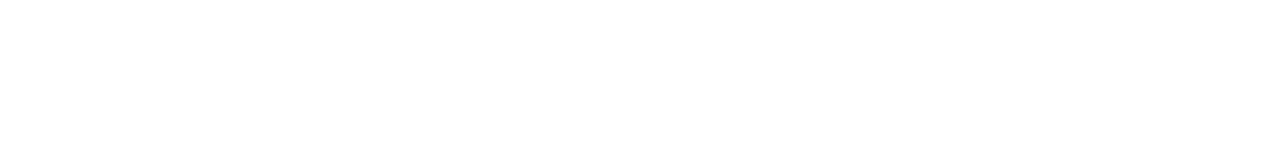
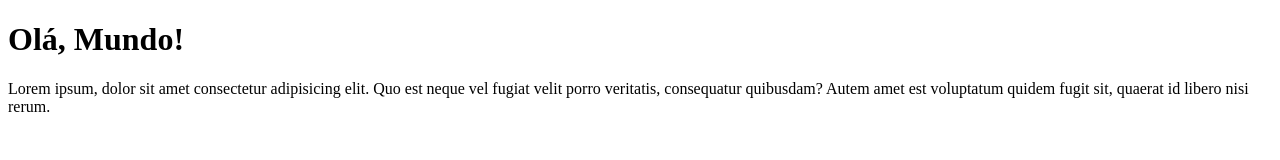
Before and after one commit to felipedantas043/curso-html5-css3, a plain HTML site: page exercicios/ex001.html in a window 1280 px wide. Drawn offline with Linux system fonts and the light colour scheme.

Commit message:
Update ex001.html

```diff
--- a/exercicios/ex001.html
+++ b/exercicios/ex001.html
@@ -3,9 +3,10 @@
 <head>
     <meta charset="UTF-8">
     <meta name="viewport" content="width=device-width, initial-scale=1.0">
-    <title>Document</title>
+    <title>exercicio 01</title>
 </head>
 <body>
-
+    <h1>Olá, Mundo!</h1>
+    <p>Lorem ipsum, dolor sit amet consectetur adipisicing elit. Quo est neque vel fugiat velit porro veritatis, consequatur quibusdam? Autem amet est voluptatum quidem fugit sit, quaerat id libero nisi rerum.</p>
 </body>
 </html>
```
